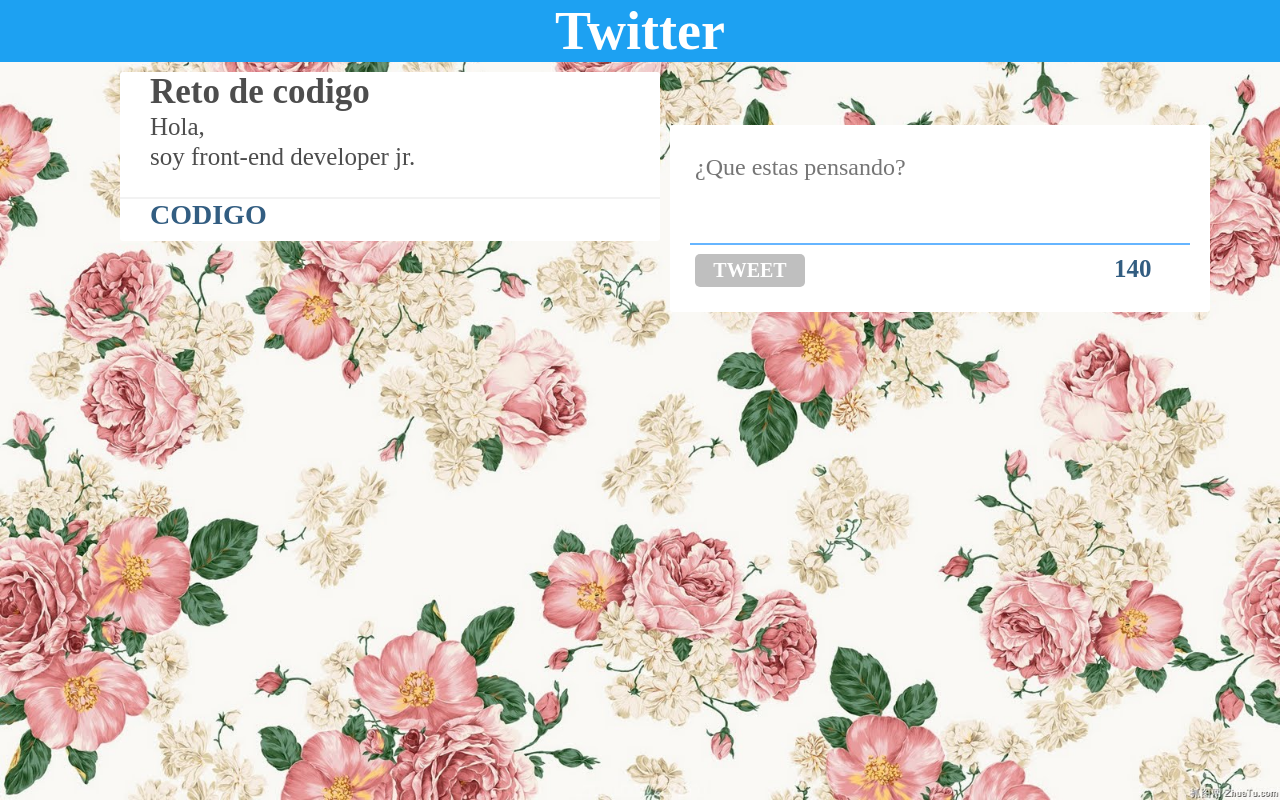
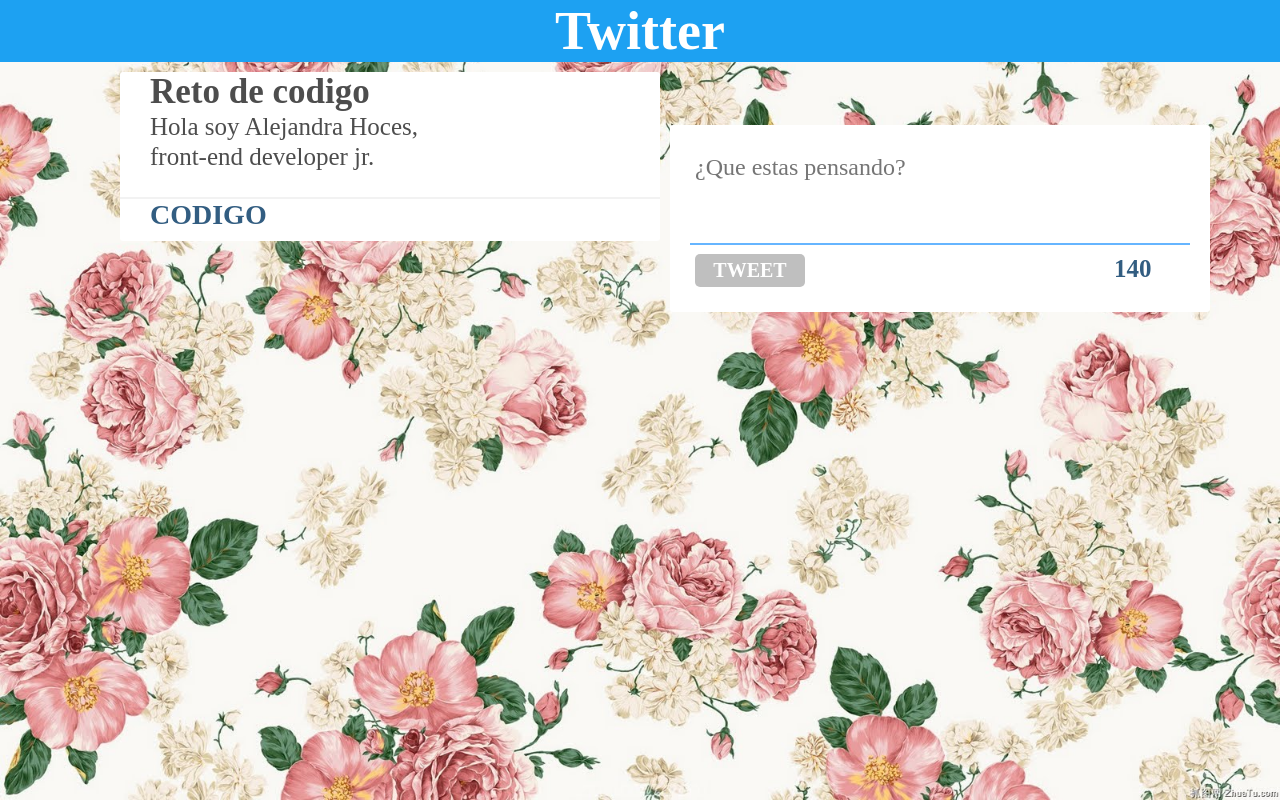
Before and after one commit to alejandraHoces/Twitter, a plain HTML site: page index.html in a window 1280 px wide. Drawn offline with Linux system fonts and the light colour scheme; a web font is replaced by a local one.

Commit message:
Añadiendo version 0.0.6

```diff
--- a/index.html
+++ b/index.html
@@ -14,7 +14,7 @@
         <!--creando contenido uno-->
     <div class="textbox-one">
         <h2>Reto de codigo</h2>
-        <p>Hola,<br>soy front-end developer jr.</p>
+        <p>Hola soy Alejandra Hoces,<br> front-end developer jr.</p>
         <div>
             <h4>CODIGO</h4>
         </div>
```
